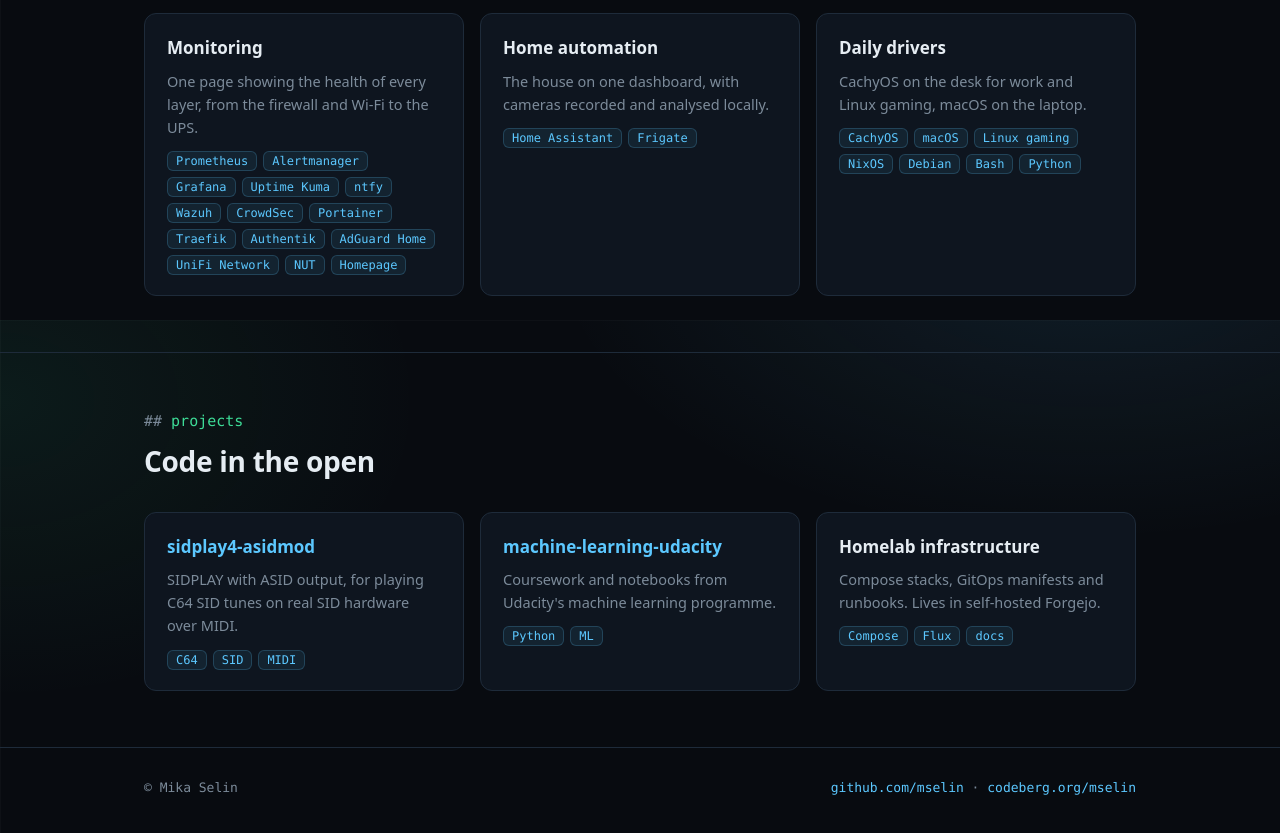
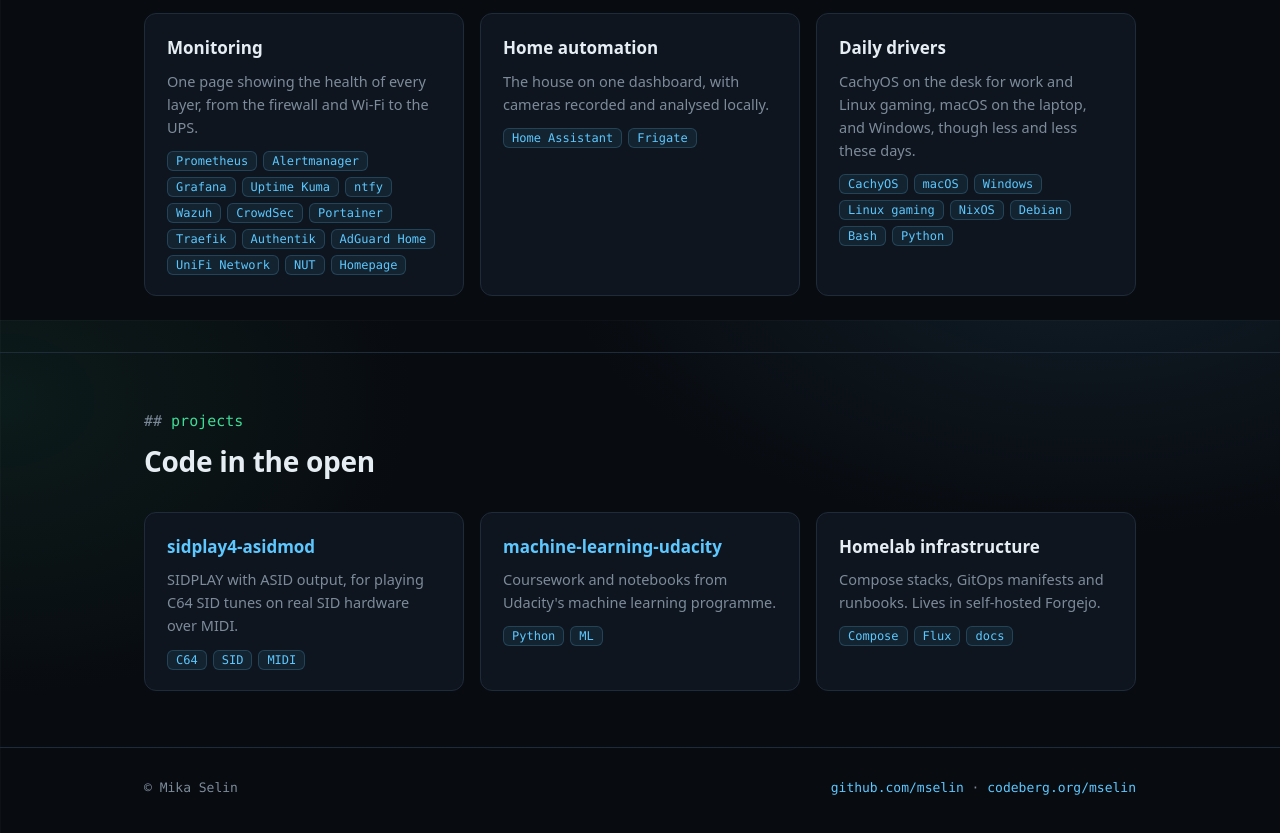
Before and after one commit to mselin/mselin.github.io, a plain HTML site: page index.html in a window 1280 px wide. Shown: the part 3680-4513 px from the top of the page. Drawn offline with Linux system fonts and the light colour scheme.

Commit message:
Add Windows to the operating systems
Co-Authored-By: Claude Fable 5.2 <noreply@anthropic.com>
Claude-Session: https://claude.ai/code/session_013DgN9N6MedXYU6Hmksz994

```diff
--- a/index.html
+++ b/index.html
@@ -197,7 +197,7 @@
     <div class="card"><h3>Media</h3><p>Films, music, audiobooks, ebooks and photos, with hardware transcoding.</p><div class="tags"><a href="https://github.com/jellyfin/jellyfin">Jellyfin</a><a href="https://github.com/CyferShepard/Jellystat">Jellystat</a><a href="https://github.com/navidrome/navidrome">Navidrome</a><a href="https://github.com/LMS-Community/slimserver">Lyrion</a><a href="https://github.com/advplyr/audiobookshelf">Audiobookshelf</a><a href="https://github.com/Kareadita/Kavita">Kavita</a><a href="https://github.com/immich-app/immich">Immich</a><a href="https://github.com/HaveAGitGat/Tdarr">Tdarr</a><a href="https://github.com/alexta69/metube">MeTube</a></div></div>
     <div class="card"><h3>Monitoring</h3><p>One page showing the health of every layer, from the firewall and Wi-Fi to the UPS.</p><div class="tags"><a href="https://github.com/prometheus/prometheus">Prometheus</a><a href="https://github.com/prometheus/alertmanager">Alertmanager</a><a href="https://github.com/grafana/grafana">Grafana</a><a href="https://github.com/louislam/uptime-kuma">Uptime Kuma</a><a href="https://github.com/binwiederhier/ntfy">ntfy</a><a href="https://github.com/wazuh/wazuh">Wazuh</a><a href="https://github.com/crowdsecurity/crowdsec">CrowdSec</a><a href="https://github.com/portainer/portainer">Portainer</a><a href="https://github.com/traefik/traefik">Traefik</a><a href="https://github.com/goauthentik/authentik">Authentik</a><a href="https://github.com/AdguardTeam/AdGuardHome">AdGuard Home</a><span>UniFi Network</span><a href="https://github.com/networkupstools/nut">NUT</a><a href="https://github.com/gethomepage/homepage">Homepage</a></div></div>
     <div class="card"><h3>Home automation</h3><p>The house on one dashboard, with cameras recorded and analysed locally.</p><div class="tags"><a href="https://github.com/home-assistant/core">Home Assistant</a><a href="https://github.com/blakeblackshear/frigate">Frigate</a></div></div>
-    <div class="card"><h3>Daily drivers</h3><p>CachyOS on the desk for work and Linux gaming, macOS on the laptop.</p><div class="tags"><span>CachyOS</span><span>macOS</span><span>Linux gaming</span><span>NixOS</span><span>Debian</span><span>Bash</span><span>Python</span></div></div>
+    <div class="card"><h3>Daily drivers</h3><p>CachyOS on the desk for work and Linux gaming, macOS on the laptop, and Windows, though less and less these days.</p><div class="tags"><span>CachyOS</span><span>macOS</span><span>Windows</span><span>Linux gaming</span><span>NixOS</span><span>Debian</span><span>Bash</span><span>Python</span></div></div>
   </div>
 </div></section>
 
```
